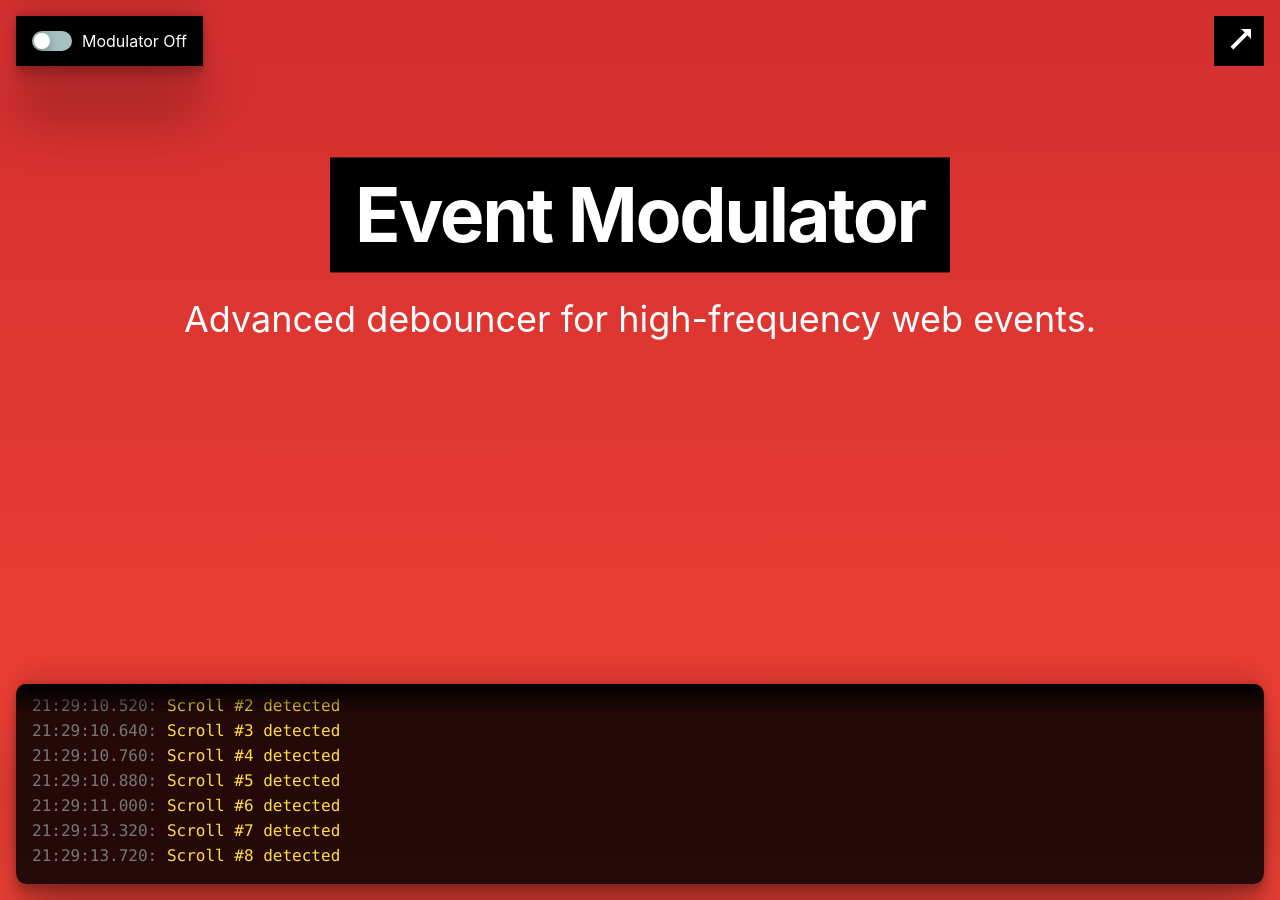
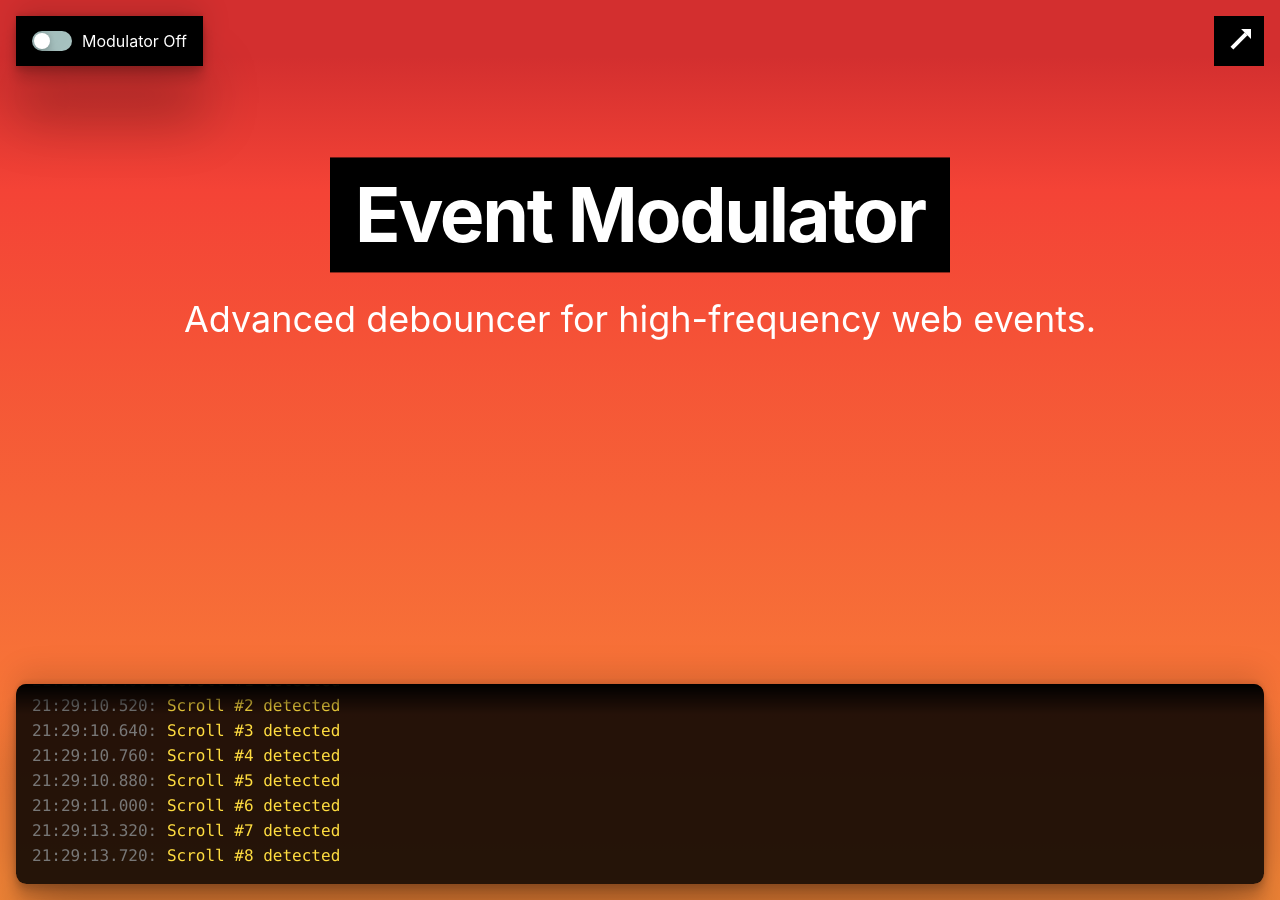
Before and after one commit to danielhaim1/Modulator, a Jekyll site: the page built from docs/index.html, in a window 1280 px wide and 900 px high. Built offline with Jekyll 4.4.1, drawn with Linux system fonts in a browser that asks for light colours.

Commit message:
Update _index.scss

```diff
--- a/docs/_sass/_index.scss
+++ b/docs/_sass/_index.scss
@@ -5,7 +5,7 @@ html {
     min-height: 100%;
     font-family: -apple-system, BlinkMacSystemFont, "Segoe UI", Roboto, Oxygen,
         Ubuntu, Cantarell, "Fira Sans", "Droid Sans", "Helvetica Neue", sans-serif;
-    background: linear-gradient(to bottom, #d32f2f, #f44336, #ffeb3b);
+    background: linear-gradient(to bottom, #d32f2f 3%, #f44336 10%, #ffeb3b);
     -webkit-font-smoothing: antialiased;
     &::-webkit-scrollbar {
         width: 10px;
```
